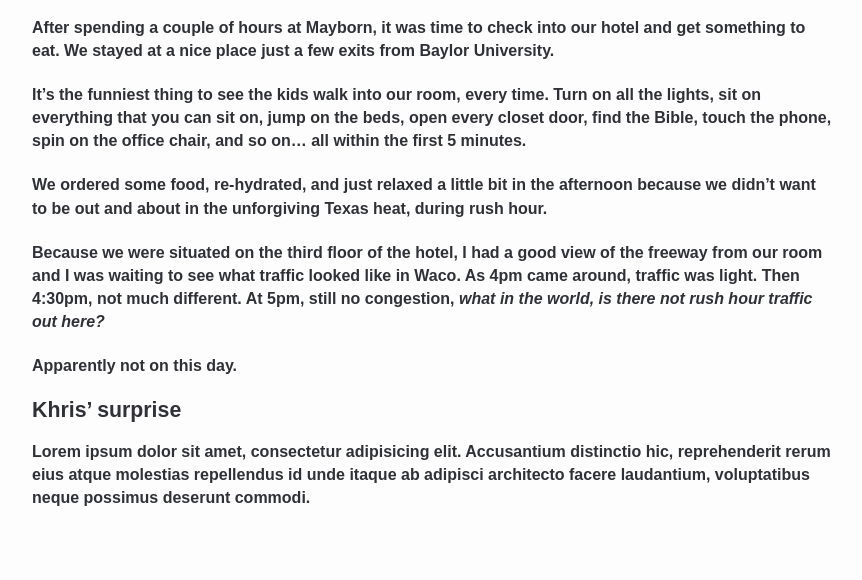
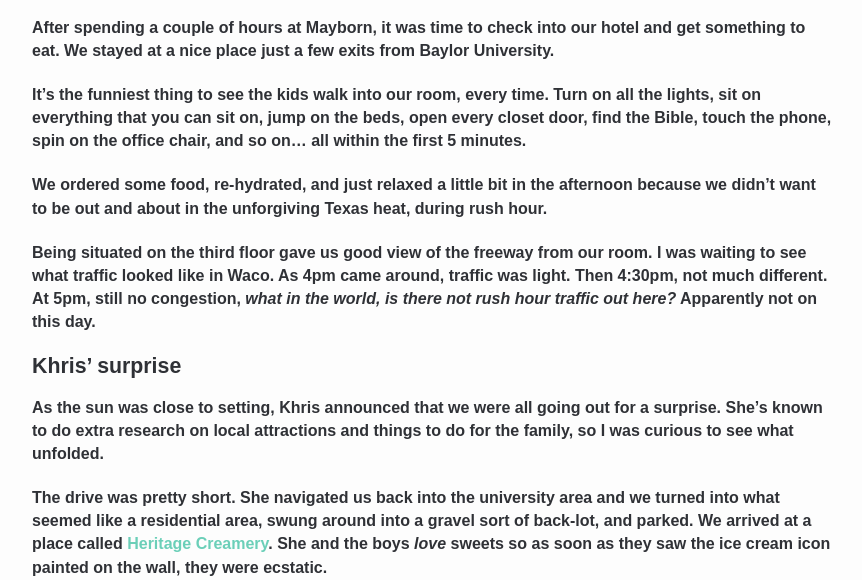
Before and after one commit to techtolentino/techtolentino.github.io, a Jekyll site: the page built from _entries/a-day-in-waco.md, in a window 1280 px wide. Shown: the part 3272-3852 px from the top of the page, without its empty margins (208-1070 px from the left). Built offline with Jekyll 4.4.1, drawn with Linux system fonts in a browser that asks for light colours; some web fonts are replaced; grey boxes are pictures that could not be loaded.

Commit message:
continuing with waco entry

```diff
--- a/_entries/a-day-in-waco.md
+++ b/_entries/a-day-in-waco.md
@@ -85,9 +85,28 @@ It's the funniest thing to see the kids walk into our room, every time. Turn on
 
 We ordered some food, re-hydrated, and just relaxed a little bit in the afternoon because we didn't want to be out and about in the unforgiving Texas heat, during rush hour.
 
-Because we were situated on the third floor of the hotel, I had a good view of the freeway from our room and I was waiting to see what traffic looked like in Waco. As 4pm came around, traffic was light. Then 4:30pm, not much different. At 5pm, still no congestion, _what in the world, is there not rush hour traffic out here?_
-
-Apparently not on this day.
+Being situated on the third floor gave us good view of the freeway from our room. I was waiting to see what traffic looked like in Waco. As 4pm came around, traffic was light. Then 4:30pm, not much different. At 5pm, still no congestion, _what in the world, is there not rush hour traffic out here?_ Apparently not on this day.
 
 #### Khris' surprise
-Lorem ipsum dolor sit amet, consectetur adipisicing elit. Accusantium distinctio hic, reprehenderit rerum eius atque molestias repellendus id unde itaque ab adipisci architecto facere laudantium, voluptatibus neque possimus deserunt commodi.
+As the sun was close to setting, Khris announced that we were all going out for a surprise. She's known to do extra research on local attractions and things to do for the family, so I was curious to see what unfolded.
+
+The drive was pretty short. She navigated us back into the university area and we turned into what seemed like a residential area, swung around into a gravel sort of back-lot, and parked. We arrived at a place called [Heritage Creamery](http://www.heritagecreamery.com/). She and the boys _love_ sweets so as soon as they saw the ice cream icon painted on the wall, they were ecstatic.
+
+<div class="container_lg_nested">
+  <div class="grid grid_halves">
+    <div class="grid_card">
+      <figure class="figure">
+        <a class="figure_link" href="https://res.cloudinary.com/fourfold/image/upload/v1500815849/20170719_192315_ogdb0e.jpg">
+          <img class="figure_image" src="https://res.cloudinary.com/fourfold/image/upload/v1500815849/20170719_192315_ogdb0e.jpg" alt="">
+        </a>
+      </figure>
+    </div>
+    <div class="grid_card">
+      <figure class="figure">
+        <a class="figure_link" href="https://res.cloudinary.com/fourfold/image/upload/v1500815971/20170719_192353_zjkrof.jpg">
+          <img class="figure_image" src="https://res.cloudinary.com/fourfold/image/upload/v1500815971/20170719_192353_zjkrof.jpg" alt="">
+        </a>
+      </figure>
+    </div>
+  </div>
+</div>
--- a/_sass/global/_typography.scss
+++ b/_sass/global/_typography.scss
@@ -44,10 +44,11 @@ strong {
 a {
     transition: color .25s;
     text-decoration: none;
-    font-family: 'Benton Regular', sans-serif;
+    color: $green;
+    font-family: 'Benton Light', sans-serif;
 
     &:hover {
-        text-decoration: underline;
+        text-decoration: none;
         cursor: pointer;
         transition: color .25s;
     }
```
